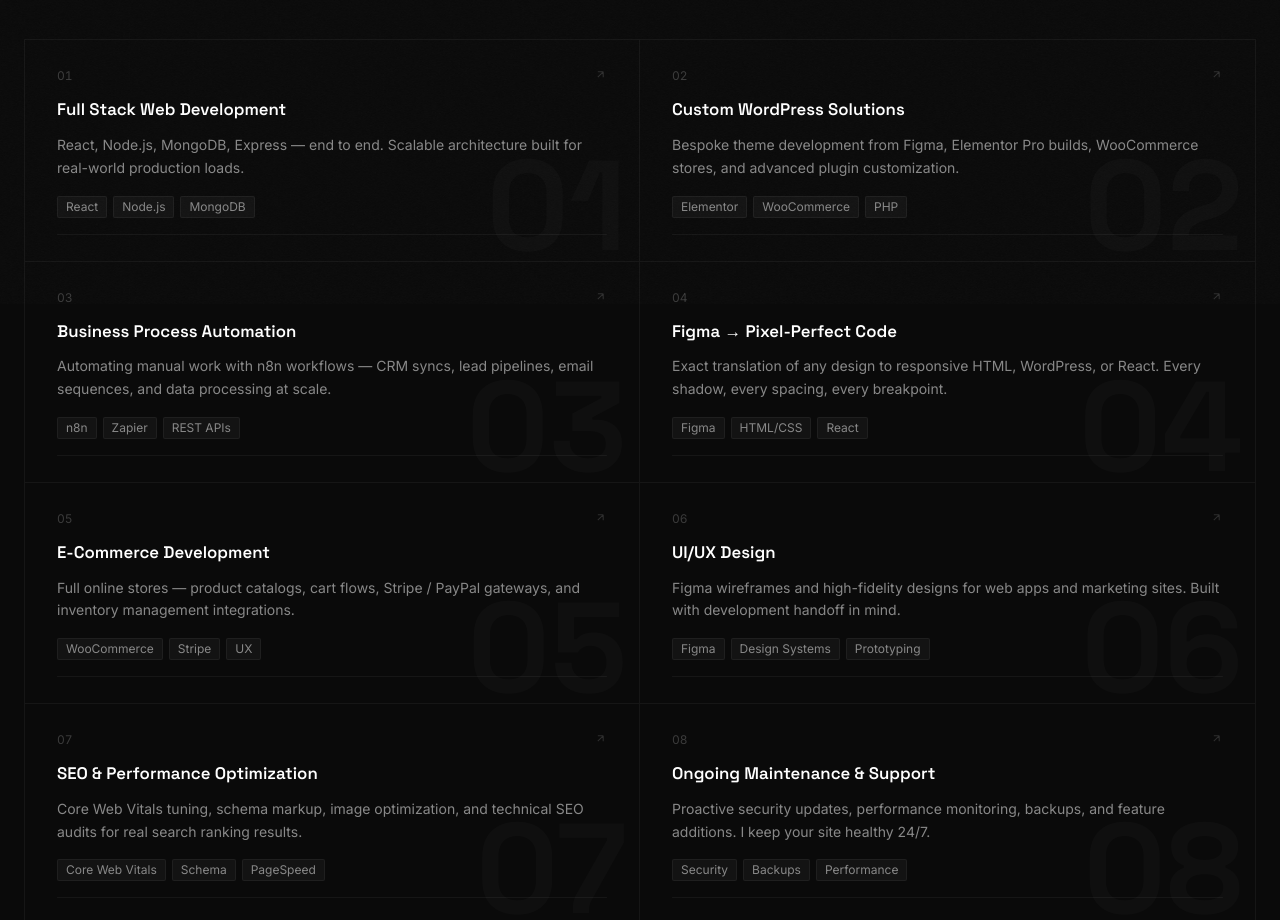
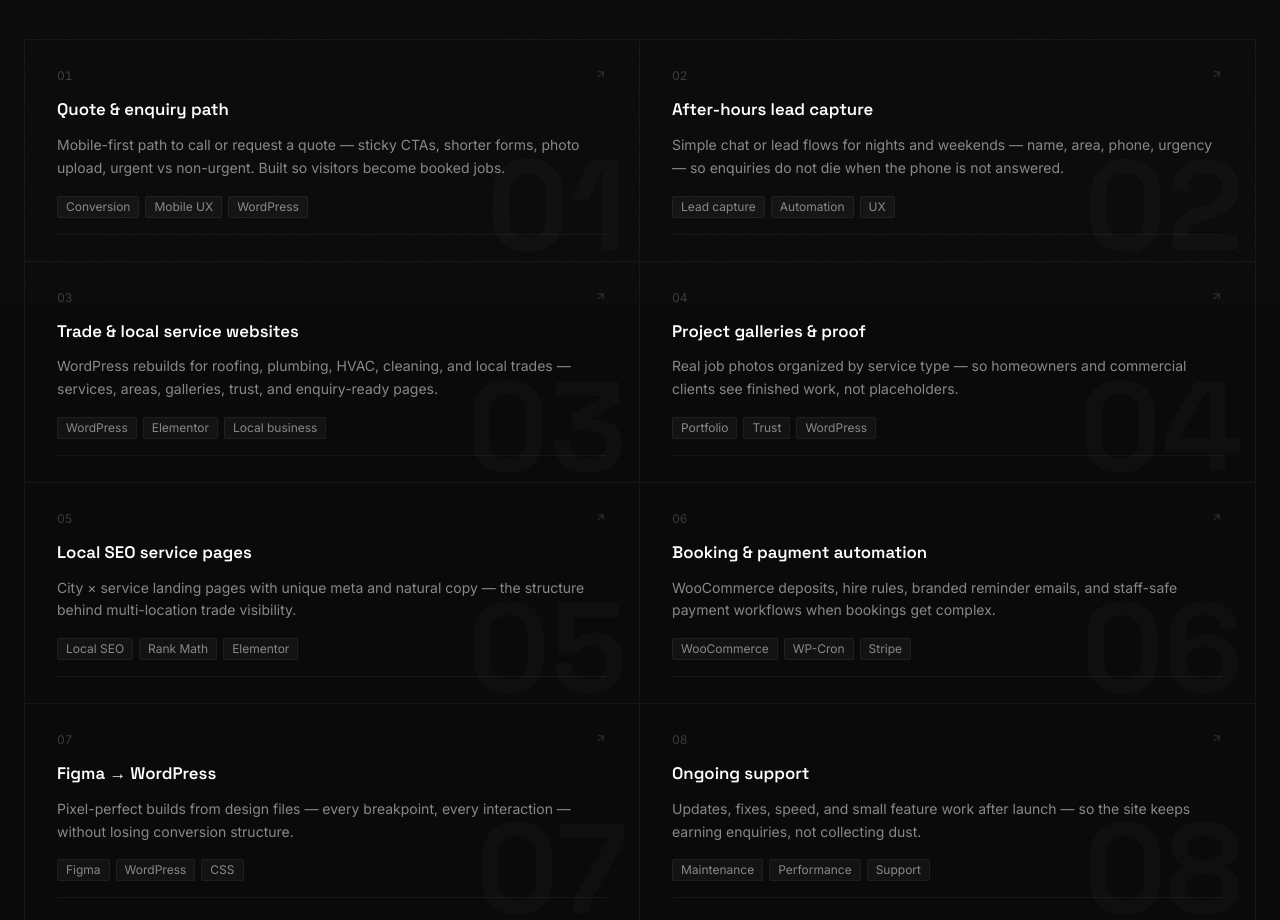
Before and after one commit to omerkhan7210/mumerkhan-portfolio, a Next.js app: page / in a window 1280 px wide. Shown: the part 1320-2240 px from the top of the page. Built offline with nearby package versions, Linux system fonts and the light colour scheme; no server answers.

Commit message:
Update services section for trade packages (quote path, after-hours, galleries, local SEO)

```diff
--- a/components/ServicesSection.tsx
+++ b/components/ServicesSection.tsx
@@ -6,58 +6,58 @@
 const SERVICES = [
   {
     n: '01',
-    title: 'Full Stack Web Development',
-    desc: 'React, Node.js, MongoDB, Express — end to end. Scalable architecture built for real-world production loads.',
-    tags: ['React', 'Node.js', 'MongoDB'],
-    href: '/services/mern-stack-development',
+    title: 'Quote & enquiry path',
+    desc: 'Mobile-first path to call or request a quote — sticky CTAs, shorter forms, photo upload, urgent vs non-urgent. Built so visitors become booked jobs.',
+    tags: ['Conversion', 'Mobile UX', 'WordPress'],
+    href: '/services/wordpress-development',
   },
   {
     n: '02',
-    title: 'Custom WordPress Solutions',
-    desc: 'Bespoke theme development from Figma, Elementor Pro builds, WooCommerce stores, and advanced plugin customization.',
-    tags: ['Elementor', 'WooCommerce', 'PHP'],
+    title: 'After-hours lead capture',
+    desc: 'Simple chat or lead flows for nights and weekends — name, area, phone, urgency — so enquiries do not die when the phone is not answered.',
+    tags: ['Lead capture', 'Automation', 'UX'],
+    href: '/services/n8n-automation',
+  },
+  {
+    n: '03',
+    title: 'Trade & local service websites',
+    desc: 'WordPress rebuilds for roofing, plumbing, HVAC, cleaning, and local trades — services, areas, galleries, trust, and enquiry-ready pages.',
+    tags: ['WordPress', 'Elementor', 'Local business'],
     href: '/services/wordpress-development',
   },
   {
-    n: '03',
-    title: 'Business Process Automation',
-    desc: 'Automating manual work with n8n workflows — CRM syncs, lead pipelines, email sequences, and data processing at scale.',
-    tags: ['n8n', 'Zapier', 'REST APIs'],
-    href: '/services/n8n-automation',
+    n: '04',
+    title: 'Project galleries & proof',
+    desc: 'Real job photos organized by service type — so homeowners and commercial clients see finished work, not placeholders.',
+    tags: ['Portfolio', 'Trust', 'WordPress'],
+    href: '/services/wordpress-development',
   },
   {
-    n: '04',
-    title: 'Figma → Pixel-Perfect Code',
-    desc: 'Exact translation of any design to responsive HTML, WordPress, or React. Every shadow, every spacing, every breakpoint.',
-    tags: ['Figma', 'HTML/CSS', 'React'],
+    n: '05',
+    title: 'Local SEO service pages',
+    desc: 'City × service landing pages with unique meta and natural copy — the structure behind multi-location trade visibility.',
+    tags: ['Local SEO', 'Rank Math', 'Elementor'],
+    href: '/services/seo-performance',
+  },
+  {
+    n: '06',
+    title: 'Booking & payment automation',
+    desc: 'WooCommerce deposits, hire rules, branded reminder emails, and staff-safe payment workflows when bookings get complex.',
+    tags: ['WooCommerce', 'WP-Cron', 'Stripe'],
+    href: '/services/ecommerce-development',
+  },
+  {
+    n: '07',
+    title: 'Figma → WordPress',
+    desc: 'Pixel-perfect builds from design files — every breakpoint, every interaction — without losing conversion structure.',
+    tags: ['Figma', 'WordPress', 'CSS'],
     href: '/services/figma-to-web',
   },
   {
-    n: '05',
-    title: 'E-Commerce Development',
-    desc: 'Full online stores — product catalogs, cart flows, Stripe / PayPal gateways, and inventory management integrations.',
-    tags: ['WooCommerce', 'Stripe', 'UX'],
-    href: '/services/ecommerce-development',
-  },
-  {
-    n: '06',
-    title: 'UI/UX Design',
-    desc: 'Figma wireframes and high-fidelity designs for web apps and marketing sites. Built with development handoff in mind.',
-    tags: ['Figma', 'Design Systems', 'Prototyping'],
-    href: '/services/ui-ux-design',
-  },
-  {
-    n: '07',
-    title: 'SEO & Performance Optimization',
-    desc: 'Core Web Vitals tuning, schema markup, image optimization, and technical SEO audits for real search ranking results.',
-    tags: ['Core Web Vitals', 'Schema', 'PageSpeed'],
-    href: '/services/seo-performance',
-  },
-  {
     n: '08',
-    title: 'Ongoing Maintenance & Support',
-    desc: 'Proactive security updates, performance monitoring, backups, and feature additions. I keep your site healthy 24/7.',
-    tags: ['Security', 'Backups', 'Performance'],
+    title: 'Ongoing support',
+    desc: 'Updates, fixes, speed, and small feature work after launch — so the site keeps earning enquiries, not collecting dust.',
+    tags: ['Maintenance', 'Performance', 'Support'],
     href: '/services/website-maintenance',
   },
 ];
@@ -67,7 +67,6 @@
   const headRef = useRef<HTMLDivElement>(null);
   const [active, setActive] = useState<number | null>(null);
 
-  /* Scroll-reveal heading */
   useEffect(() => {
     const el = headRef.current;
     if (!el) return;
@@ -79,7 +78,6 @@
     return () => obs.disconnect();
   }, []);
 
-  /* Stagger rows */
   useEffect(() => {
     const section = sectionRef.current;
     if (!section) return;
@@ -111,8 +109,6 @@
   return (
     <section ref={sectionRef} className="py-24 md:py-32 bg-ink border-t border-white/[0.04]">
       <div className="max-w-[1280px] mx-auto px-6">
-
-        {/* Header */}
         <div ref={headRef} className="sr flex items-end justify-between mb-16 flex-wrap gap-6">
           <div>
             <span className="label-tag">What I Do</span>
@@ -120,15 +116,14 @@
               className="font-sans font-bold text-white mt-3"
               style={{ fontSize: 'clamp(2rem,5vw,3.6rem)', lineHeight: 1, letterSpacing: '-0.03em' }}
             >
-              Services &amp;<br />Capabilities
+              What I help<br />you with
             </h2>
           </div>
           <p className="font-body text-muted max-w-xs leading-relaxed text-sm">
-            From design to deployment — everything your project needs, handled by one developer who gives a damn.
+            Focused on trade and local service businesses — more enquiries, clearer proof, and sites that convert on mobile.
           </p>
         </div>
 
-        {/* Bento Grid */}
         <div
           className="grid grid-cols-1 md:grid-cols-2"
           style={{ border: '1px solid rgba(255,255,255,0.05)' }}
@@ -153,7 +148,6 @@
                 onMouseEnter={() => setActive(i)}
                 onMouseLeave={() => setActive(null)}
               >
-                {/* Left border flash */}
                 <div
                   className="absolute inset-y-0 left-0 w-0.5 pointer-events-none"
                   style={{
@@ -163,8 +157,6 @@
                     transition: 'transform 0.45s cubic-bezier(0.16,1,0.3,1)',
                   }}
                 />
-
-                {/* Watermark number */}
                 <span
                   className="absolute right-3 bottom-0 font-sans font-bold pointer-events-none select-none"
                   style={{
@@ -176,8 +168,6 @@
                 >
                   {svc.n}
                 </span>
-
-                {/* Content */}
                 <div className="relative z-10">
                   <div className="flex items-start justify-between gap-4 mb-3">
                     <span
@@ -202,7 +192,6 @@
                       <path d="M7 17L17 7M17 7H7M17 7v10" />
                     </svg>
                   </div>
-
                   <h3
                     className="font-sans font-semibold mb-2.5"
                     style={{
@@ -213,7 +202,6 @@
                   >
                     {svc.title}
                   </h3>
-
                   <p
                     className="font-body text-sm leading-relaxed mb-4"
                     style={{
@@ -223,8 +211,6 @@
                   >
                     {svc.desc}
                   </p>
-
-                  {/* Tags */}
                   <div className="flex flex-wrap gap-1.5">
                     {svc.tags.map((tag) => (
                       <span
@@ -241,8 +227,6 @@
                       </span>
                     ))}
                   </div>
-
-                  {/* Progress bar */}
                   <div className="mt-4 h-px rounded-full overflow-hidden" style={{ background: 'rgba(255,255,255,0.05)' }}>
                     <div
                       className="h-full rounded-full"
```
